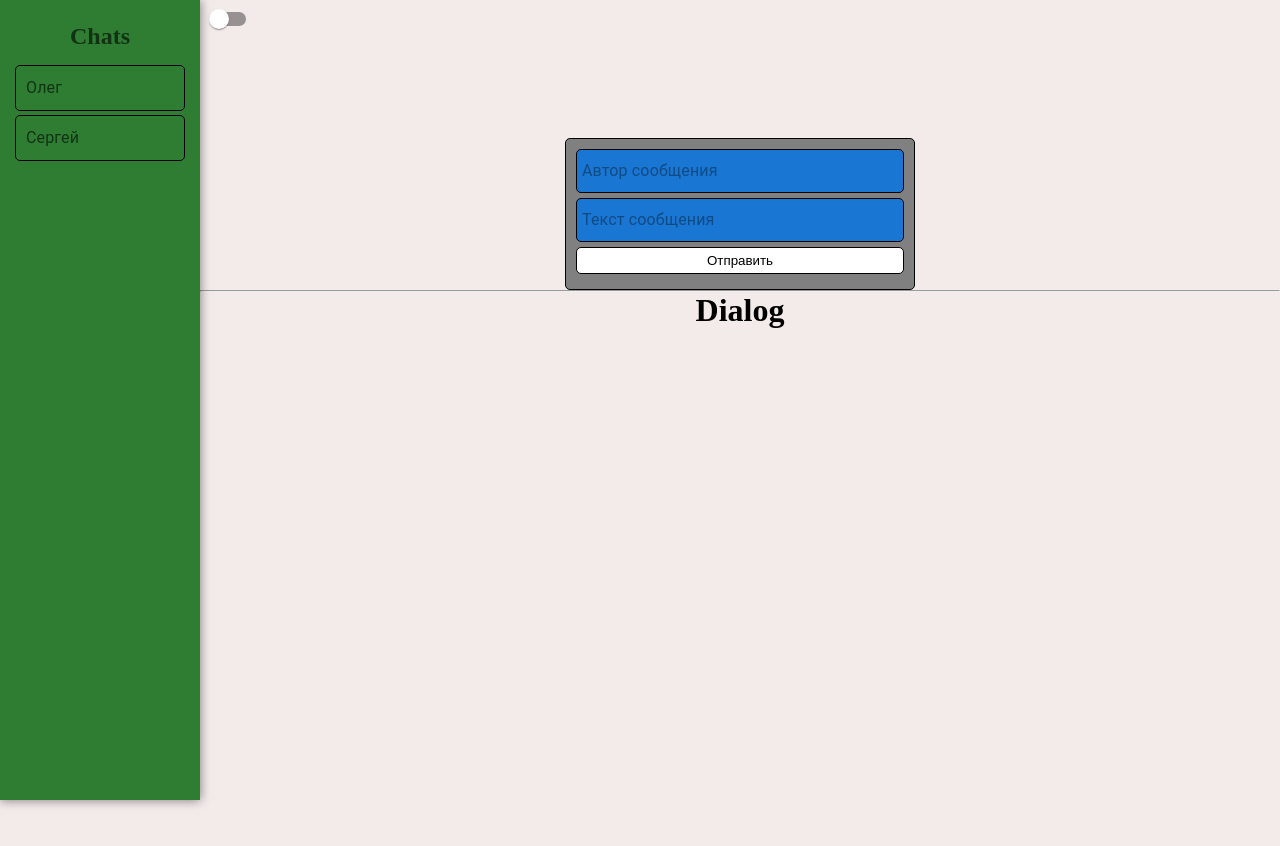
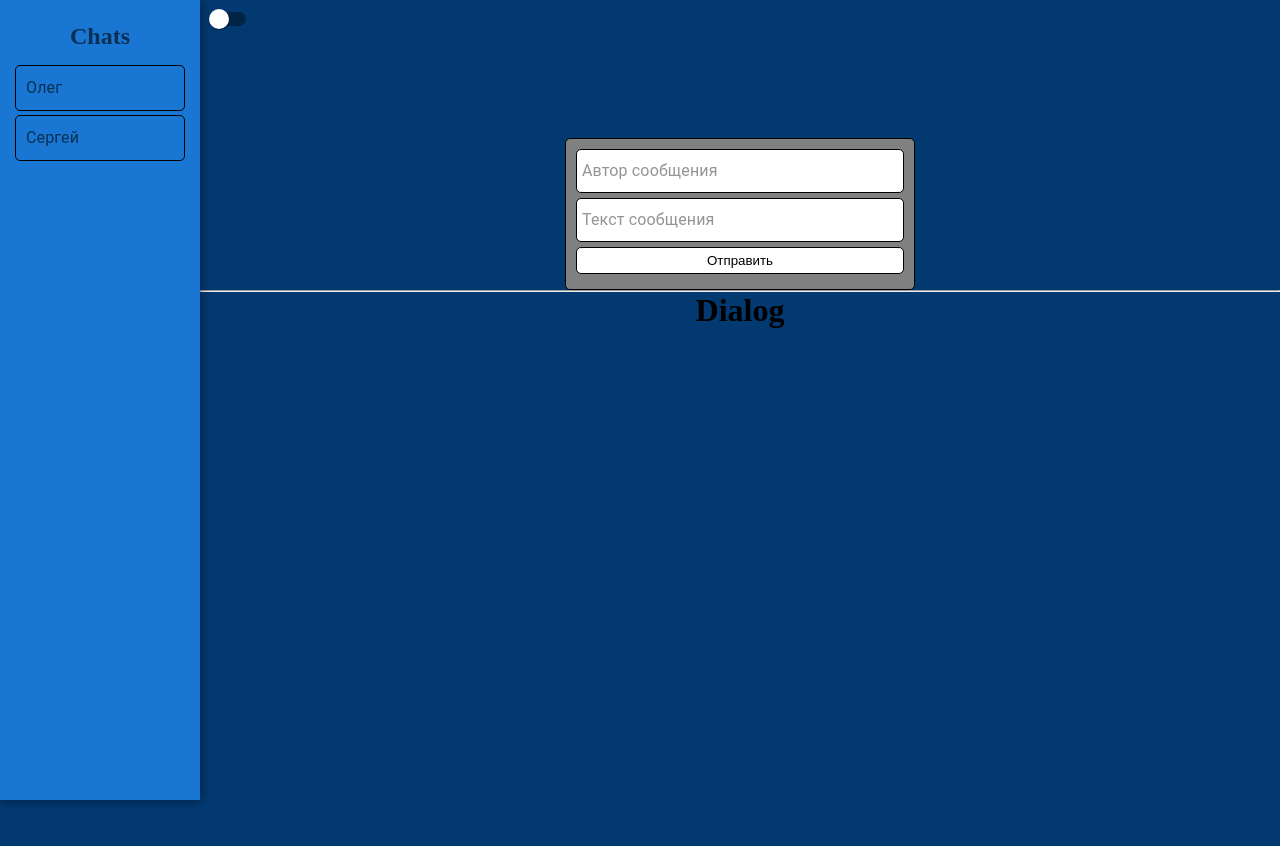
Before and after one commit to Danu-IT/project, a React (Create React App) app: page / in a window 1280 px wide. Shown: the top 846 px of the page. Before the commit the page ends 800 px from the top, so only its background shows below. Built offline with nearby package versions, Linux system fonts and the light colour scheme.

Commit message:
fixDarktheme

```diff
--- a/src/App.css
+++ b/src/App.css
@@ -3,10 +3,6 @@
     margin: 0;
     padding: 0;
 }
-
-body{
-    background-color: rgb(243, 234, 234);
-}
 .dialog{
     margin-left: 200px
 }
--- a/src/App.jsx
+++ b/src/App.jsx
@@ -1,5 +1,5 @@
 import Switch from '@mui/material/Switch';
-import { createTheme, ThemeProvider } from '@mui/material';
+import {  ThemeProvider } from '@mui/material';
 import React, { useState, useEffect } from 'react';
 import { v4 } from 'uuid';
 import './App.css';
@@ -9,14 +9,7 @@ import ListChats from './components/ListChats/ListChats';
 import Messages from './components/Messages/Messages';
 import { timeNow } from './utils/time';
 import { useTheme } from '@emotion/react';
-
-const lightTheme = createTheme();
-
-const darkTheme = createTheme({
-  palette: {
-    mode: 'dark',
-  },
-});
+import { darkTheme, lightTheme } from '.';
 
 const App = () => {
   const initialState = {text: '', author: '', id: 1};
@@ -24,7 +17,7 @@ const App = () => {
   const [chats, setChats] = useState([{id: v4(), name: 'Олег'}, {id: v4(), name: 'Сергей'}]);
   const [messages, setMessages] = useState([]);
   const [input, setInput] = useState(initialState);
-  const theme = useTheme()
+  const theme = useTheme();
 
   const addingNewMessage = (message) => {
     setMessages([...messages, message]);
@@ -41,9 +34,9 @@ const App = () => {
 
   return (
     <ThemeProvider theme={isDark ? darkTheme : lightTheme}>
-      <div className="App">
+      <div style={{background: isDark ? 'rgb(218, 238, 255)' : 'rgb(2, 57, 112)'}} className="App">
         <ListChats chats={chats}></ListChats>
-        <div className='dialog'>
+        <div style={{color: 'black'}} className='dialog'>
           <Switch value={isDark} onChange={() => setIsDark(prev => !prev)} />
           <Form addingNewMessage={addingNewMessage} obj={input} setObj={setInput}></Form>
           <hr></hr>
--- a/src/components/Form/Form.jsx
+++ b/src/components/Form/Form.jsx
@@ -2,7 +2,7 @@ import React, { useEffect, useRef, useState } from 'react'
 import { v4 } from 'uuid';
 import { timeNow } from '../../utils/time';
 import classes from './Form.module.scss'
-import { InputBase } from '@mui/material';
+import { Button, InputBase } from '@mui/material';
 import { useTheme } from '@emotion/react';
 
 const Form = ({addingNewMessage, obj, setObj}) => {
@@ -44,10 +44,10 @@ const Form = ({addingNewMessage, obj, setObj}) => {
   return (
     <form className={classes.form} onSubmit={formSubmit}>
         <div className={classes.form__container}>
-            <InputBase style={{background: theme.palette.primary.main, color: theme.palette.text.primary}} ref={focus} className='textInput' placeholder='Автор сообщения' type="text" value={author} onChange={(e) => setObj(prev => ({...prev, author: e.target.value}))} autoFocus></InputBase>
+            <InputBase style={{color: 'black'}} ref={focus} className='textInput' placeholder='Автор сообщения' type="text" value={author} onChange={(e) => setObj(prev => ({...prev, author: e.target.value}))} autoFocus></InputBase>
             {nameError && <p style={{color: 'red',fontSize: '14px', background: 'inherit', border: 'none'}}>Нельзя использовать зарезервированное имя автора</p>}
-            <InputBase style={{background: theme.palette.primary.main, color: theme.palette.text.primary}} className='textInput' placeholder='Текст сообщения' type="text" value={text} onChange={(e) => setObj(prev => ({...prev, text: e.target.value}))}/>
-            <button>Отправить</button>
+            <InputBase style={{color: 'black'}} className='textInput' placeholder='Текст сообщения' type="text" value={text} onChange={(e) => setObj(prev => ({...prev, text: e.target.value}))}/>
+            <button variant="text">Отправить</button>
             {clusterFilling && <p style={{color: 'red',fontSize: '14px', background: 'inherit', border: 'none'}}>Заполните все поля</p>}
         </div>
     </form>
--- a/src/components/ListChats/ListChats.jsx
+++ b/src/components/ListChats/ListChats.jsx
@@ -5,7 +5,7 @@ import classes from './ListChats.module.scss'
 const ListChats = ({chats}) => {
     const theme = useTheme()
   return (
-    <List style={{background: theme.palette.success.main, color: theme.palette.text.secondary}} className={classes.chats} component="div" href="#simple-list">
+    <List style={{background: theme.palette.primary.main, color: theme.palette.text.secondary}} className={classes.chats} component="div" href="#simple-list">
         <h2 style={{textAlign: 'center'}}>Chats</h2>
         {chats.map((chat,i) => {
             return(
--- a/src/components/Messages/Messages.jsx
+++ b/src/components/Messages/Messages.jsx
@@ -3,7 +3,7 @@ import classes from './Messages.module.scss'
 
 const Messages = ({messages}) => {
   return (
-    <div>
+    <div style={{minHeight: '100vh'}}>
       <h1 style={{textAlign: 'center'}}>Dialog</h1>
         {messages.map(message => {
           return (
--- a/src/index.js
+++ b/src/index.js
@@ -1,6 +1,11 @@
+import { createTheme } from '@mui/material';
 import React from 'react';
 import ReactDOM from 'react-dom/client';
 import App from './App';
+
+export const lightTheme = createTheme();
+
+export const darkTheme = createTheme({palette: {mode: 'dark'}});
 
 const root = ReactDOM.createRoot(document.getElementById('root'));
 root.render(
```
